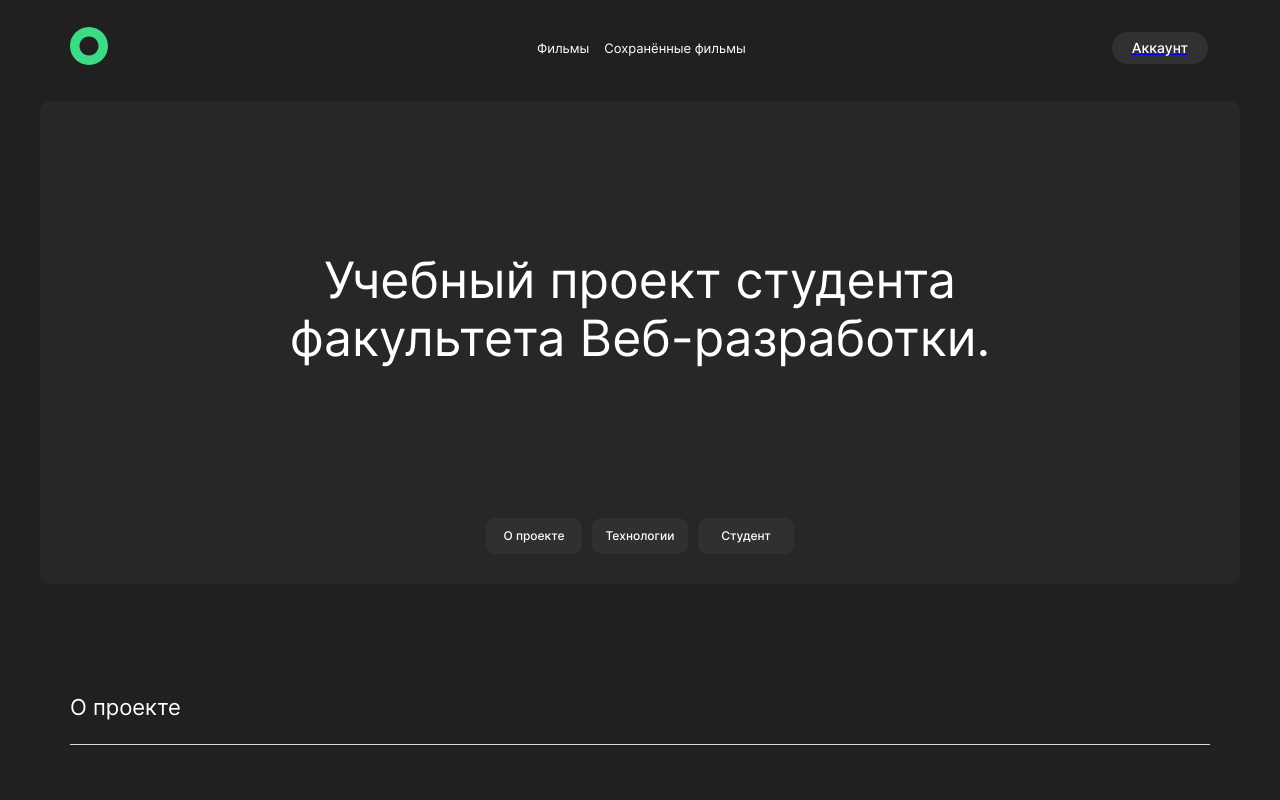
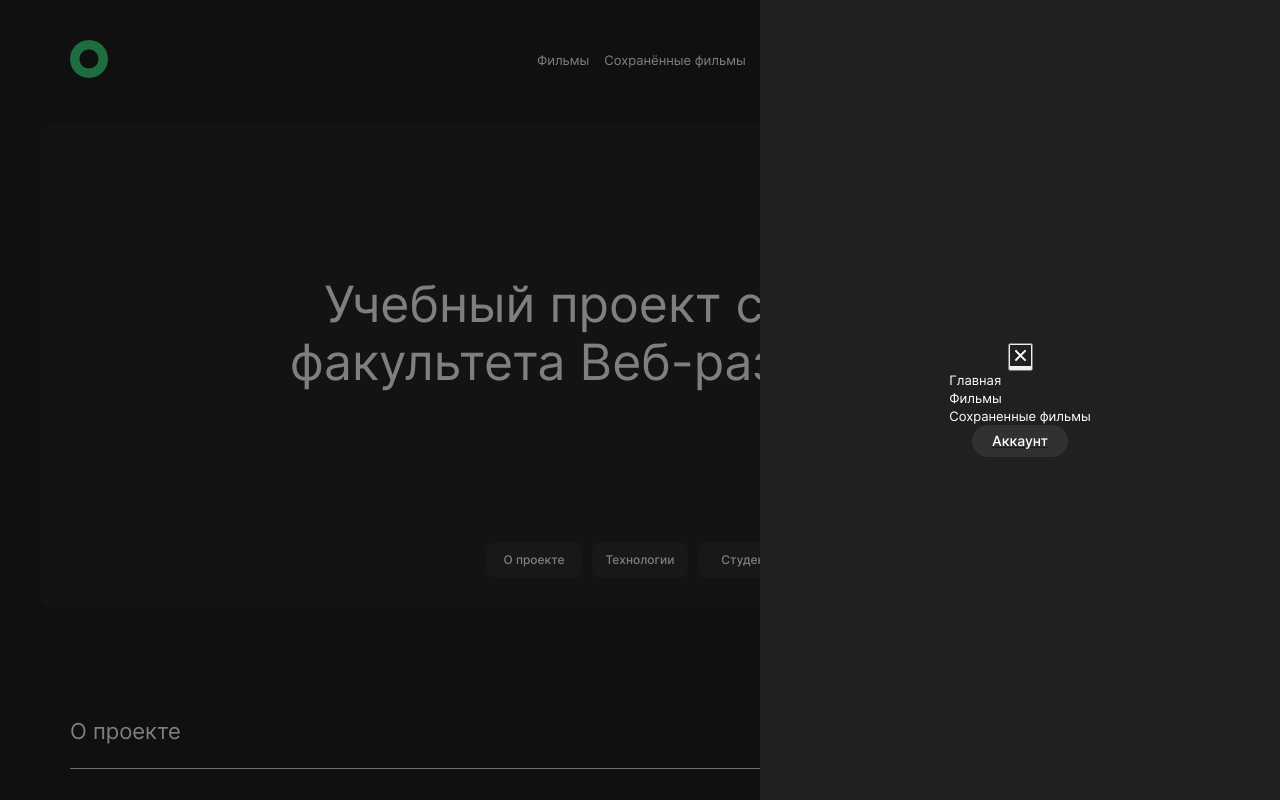
Before and after one commit to WhatsAppIT/movies-explorer-frontend, a React (Create React App) app: page / in a window 1280 px wide. Shown: the top 800 px of the page. Built offline with nearby package versions, Linux system fonts and the light colour scheme.

Commit message:
2220 16012024

```diff
--- a/src/components/App/App.js
+++ b/src/components/App/App.js
@@ -10,6 +10,7 @@ import Register from '../AuthComponents/Register/Register.js';
 import Movies from '../Movies/Movies.js';
 import SavedMovies from '../SavedMovies/SavedMovies.js';
 import Profile from '../AuthComponents/Profile/Profile.js';
+import PopupHeaderButton from '../PopupHeaderButton/PopupHeaderButton.js';
 import NotFound from '../NotFound/NotFound.js';
 import './App.css';
 import { api } from '../../utils/api.js';
@@ -20,15 +21,23 @@ function App() {
   const [IsRegistrate, setIsRegistrate] = React.useState(false);
   const [userEmail, setUserEmail] = React.useState('');
   const [currentUser, setCurrentUser] = React.useState({});
+  const [headerPopupOpen, setHeaderPopupOpen] = React.useState(false);
 
   const navigate = useNavigate();
 
-  function handleLogin(username, password) {
+  function handleHeaderButtonClick() {
+    setHeaderPopupOpen(true);
+  }
+  function closeAllPopups() {
+    setHeaderPopupOpen(false);
+  }
+
+  function handleLogin(email, password) {
     auth
-      .authorization(username, password)
+      .authorization(email, password)
       .then((res) => {
         setIsRegistrate(false);
-        setUserEmail(username);
+        setUserEmail(email);
         localStorage.setItem('jwt', res.token);
         setLoggedIn(true);
         navigate('/', { replace: true });
@@ -40,12 +49,12 @@ function App() {
       });
   }
 
-  function handleRegister(email, password) {
+  function handleRegister(username, email, password) {
     auth
-      .registration(email, password)
+      .registration(username, email, password)
       .then(() => {
         setIsRegistrate(true);
-        navigate('/signin', { replace: true });
+        navigate('/', { replace: true });
       })
       .catch((err) => {
         console.log(err);
@@ -83,12 +92,16 @@ function App() {
           path='/signup'
           element={<Register onRegister={handleRegister} />}
         />
-        <Route path='/' element={<Main />} />
+        <Route path='/' element={<Main isOpened={headerPopupOpen} />} />
         <Route path='/movies' element={<Movies />} />
         <Route path='/saved-movies' element={<SavedMovies />} />
         <Route path='/profile' element={<Profile />} />
         <Route path='*' element={<NotFound />} />
       </Routes>
+      <PopupHeaderButton
+        isOpen={handleHeaderButtonClick}
+        onClose={closeAllPopups}
+      />
     </div>
   );
 }
--- a/src/components/Header/Header.js
+++ b/src/components/Header/Header.js
@@ -6,14 +6,18 @@ import HeaderAuthorization from '../AuthComponents/HeaderAuthorization/HeaderAut
 import './Header.css';
 
 function Header(props) {
-  const { loggedIn } = props;
+  const { loggedIn, onClick } = props;
 
   return (
     <section className='header'>
       <Link to='/' className='header__logo'>
         <img src={logo} className='header__logo_img' alt='логотип' />
       </Link>
-      {loggedIn ? <HeaderAuthorization /> : <Navigation />}
+      {loggedIn ? (
+        <HeaderAuthorization />
+      ) : (
+        <Navigation headerPopupOpen={onClick} />
+      )}
     </section>
   );
 }
--- a/src/components/Main/Main.js
+++ b/src/components/Main/Main.js
@@ -9,10 +9,11 @@ import Footer from '../Footer/Footer.js';
 import Header from '../Header/Header.js';
 import './Main.css';
 
-function Main() {
+function Main(props) {
+  const { isOpened } = props;
   return (
     <>
-      <Header />
+      <Header onClick={isOpened} />
       <main className='main'>
         <Promo />
         {/* <NavTab /> */}
--- a/src/components/Movies/MoviesCard/MoviesCard.js
+++ b/src/components/Movies/MoviesCard/MoviesCard.js
@@ -8,7 +8,7 @@ function MoviesCard(props) {
 
   const [isSaved, setIsSaved] = React.useState(false);
 
-  function handleSave() {
+  function handleLikeMovie() {
     setIsSaved((saved) => !saved);
   }
 
@@ -34,7 +34,7 @@ function MoviesCard(props) {
           className={`card__image_save ${
             isSaved ? 'card__image_save_true' : 'card__image_save_false'
           }`}
-          onClick={handleSave}
+          onClick={handleLikeMovie}
         ></button>
       </div>
       <div className='card__info'>
--- a/src/components/Navigation/Navigation.css
+++ b/src/components/Navigation/Navigation.css
@@ -6,11 +6,15 @@
   display: none;
 }
 
-.navigation__button_320 {
+.navigation__button_popup {
   display: block;
   border: none;
   cursor: pointer;
   background-color: #202020;
+}
+
+.navigation__button_320 {
+  display: none;
 }
 
 .navigation__link:hover {
@@ -18,6 +22,10 @@
 }
 
 .navigation__button:hover {
+  opacity: 0.7;
+}
+
+.navigation__button_popup:hover {
   opacity: 0.7;
 }
 
@@ -52,10 +60,14 @@
   .navigation__link_active {
     text-decoration: solid;
     border: 2px;
-    color: #000000;
+    color: #ffffff;
   }
 
-  .navigation__button_1280 {
+  .navigation__button_popup {
+    display: none;
+  }
+
+  .navigation__button_320 {
     padding: 8px 20px 8px;
     border-radius: 20px;
     background-color: #313131;
@@ -67,8 +79,20 @@
     color: #ffffff;
     display: block;
   }
-  .navigation__button_320 {
-    display: none;
+  .navigation__button_320:hover {
+    opacity: 0.7;
+  }
+
+  .navigation__button_1280 {
+    margin: 0;
+    background-color: #313131;
+    border: none;
+    cursor: pointer;
+    font-size: 14px;
+    font-weight: 500;
+    line-height: 16px;
+    color: #ffffff;
+    display: block;
   }
 
   .navigation__profile_link {
--- a/src/components/Navigation/Navigation.js
+++ b/src/components/Navigation/Navigation.js
@@ -1,10 +1,13 @@
 import React from 'react';
 import { Link, NavLink } from 'react-router-dom';
 //import profileMenu from '../../images/profileMenu.svg';
+//import PopupHeaderButton from '../../components/PopupHeaderButton/PopupHeaderButton';
 import './Navigation.css';
 import logo320 from '../../images/icon320logo.svg';
 
-function Navigation() {
+function Navigation(props) {
+  const { headerPopupOpen } = props;
+  console.log(props);
   return (
     <section className='navigation'>
       <nav className='navigation__links'>
@@ -28,10 +31,16 @@ function Navigation() {
       <div className='navigation__profile'>
         <Link to='/profile' className='navigation__profile_link'>
           <button type='button' className='navigation__button_320'>
-            <img src={logo320} className='' />
+            <h3 className='navigation__button_1280'>Аккаунт</h3>
           </button>
-          <h3 className='navigation__button_1280'>Аккаунт</h3>
         </Link>
+        <button
+          type='button'
+          onClick={headerPopupOpen}
+          /*           className='navigation__button_popup' */
+        >
+          <img src={logo320} className='' />
+        </button>
       </div>
     </section>
   );
--- /dev/null
+++ b/src/components/PopupHeaderButton/PopupHeaderButton.css
@@ -0,0 +1,211 @@
+.headerPopup {
+  opacity: 1;
+  visibility: visible;
+  position: fixed;
+  left: 0;
+  top: 0;
+  width: 100%;
+  height: 100%;
+  background-color: rgba(0, 0, 0, 0.5);
+  display: flex;
+  align-items: center;
+  justify-content: center;
+  transition: 0.3s ease-in;
+}
+
+.headerPopup_opened {
+  opacity: 0;
+  visibility: hidden;
+}
+
+.headerPopup__container {
+  width: 100%;
+  height: 100%;
+  position: absolute;
+  top: 0;
+  display: flex;
+  flex-direction: column;
+  justify-content: center;
+  align-items: center;
+  background-color: #202020;
+  transition: right 0.5s linear;
+}
+
+.headerPopup__container_opened {
+  right: 0;
+}
+
+.headerPopup__close-button {
+  padding: 0;
+  margin: 0;
+}
+
+.headerPopup__close-button_img {
+  padding: 0;
+  margin: 0;
+  background-color: #202020;
+  border: none;
+  cursor: pointer;
+  width: 21px;
+  height: 21px;
+}
+
+.headerPopup__navigation {
+}
+
+.headerPopup__link {
+  padding: 0;
+  margin: 0;
+  font-size: 13px;
+  font-weight: 400;
+  line-height: 18px;
+  color: #ffffff;
+  text-decoration: none;
+  display: flex;
+  justify-content: space-between;
+}
+
+.headerPopup__link_active {
+  text-decoration: solid;
+  border: 2px;
+  color: #ffffff;
+}
+
+.headerPopup__profile_link {
+}
+
+.headerPopup__button_320 {
+  padding: 8px 20px 8px;
+  border-radius: 20px;
+  background-color: #313131;
+  border: none;
+  cursor: pointer;
+  font-size: 14px;
+  font-weight: 500;
+  line-height: 16px;
+  color: #ffffff;
+  display: block;
+}
+
+.headerPopup__button_320:hover {
+  opacity: 0.7;
+}
+
+.headerPopup__button_1280 {
+  margin: 0;
+  background-color: #313131;
+  border: none;
+  cursor: pointer;
+  font-size: 14px;
+  font-weight: 500;
+  line-height: 16px;
+  color: #ffffff;
+  display: block;
+}
+
+@media (min-width: 768px) {
+  .headerPopup {
+    visibility: hidden;
+    opacity: 0;
+    position: fixed;
+    left: 0;
+    top: 0;
+    width: 100%;
+    height: 100%;
+    background-color: rgba(0, 0, 0, 0.5);
+    display: flex;
+    align-items: center;
+    justify-content: center;
+    transition: 0.3s ease-in;
+  }
+
+  .headerPopup_opened {
+    opacity: 1;
+    visibility: visible;
+  }
+
+  .headerPopup__container {
+    max-width: 520px;
+    height: 100%;
+    position: absolute;
+    top: 0;
+    display: flex;
+    flex-direction: column;
+    justify-content: center;
+    align-items: center;
+    background-color: #202020;
+    transition: right 0.5s linear;
+  }
+
+  .headerPopup__container_opened {
+    right: 0;
+  }
+
+  .headerPopup__close-button {
+    padding: 0;
+    margin: 0;
+  }
+
+  .headerPopup__close-button_img {
+    padding: 0;
+    margin: 0;
+    background-color: #202020;
+    border: none;
+    cursor: pointer;
+    width: 21px;
+    height: 21px;
+  }
+
+  .headerPopup__navigation {
+  }
+
+  .headerPopup__link {
+    padding: 0;
+    margin: 0;
+    font-size: 13px;
+    font-weight: 400;
+    line-height: 18px;
+    color: #ffffff;
+    text-decoration: none;
+    display: flex;
+    justify-content: space-between;
+  }
+
+  .headerPopup__link_active {
+    text-decoration: solid;
+    border: 2px;
+    color: #ffffff;
+  }
+
+  .headerPopup__profile_link {
+  }
+
+  .headerPopup__button_320 {
+    padding: 8px 20px 8px;
+    border-radius: 20px;
+    background-color: #313131;
+    border: none;
+    cursor: pointer;
+    font-size: 14px;
+    font-weight: 500;
+    line-height: 16px;
+    color: #ffffff;
+    display: block;
+  }
+
+  .headerPopup__button_320:hover {
+    opacity: 0.7;
+  }
+
+  .headerPopup__button_1280 {
+    margin: 0;
+    background-color: #313131;
+    border: none;
+    cursor: pointer;
+    font-size: 14px;
+    font-weight: 500;
+    line-height: 16px;
+    color: #ffffff;
+    display: block;
+  }
+}
--- /dev/null
+++ b/src/components/PopupHeaderButton/PopupHeaderButton.js
@@ -0,0 +1,63 @@
+import React from 'react';
+import { Link, NavLink } from 'react-router-dom';
+import Navigation from '../Navigation/Navigation';
+import './PopupHeaderButton.css';
+import logo320 from '../../images/icon320logo.svg';
+import closeButton from '../../images/closeButton.svg';
+
+function PopupHeaderButton(props) {
+  const { isOpen, onClose } = props;
+
+  return (
+    <div className={isOpen ? 'headerPopup headerPopup_opened' : 'headerPopup'}>
+      <div
+        className={
+          isOpen
+            ? 'headerPopup__container headerPopup__container_opened'
+            : 'headerPopup__container'
+        }
+      >
+        <button
+          className='headerPopup__close-button'
+          onClick={onClose}
+          type='button'
+        >
+          <img className='headerPopup__close-button_img' src={closeButton} />
+        </button>
+        <nav className='headerPopup__navigation'>
+          <NavLink
+            to='/'
+            className={({ isActive }) =>
+              `headerPopup__link ${isActive ? 'headerPopup__link_active' : ''}`
+            }
+          >
+            Главная
+          </NavLink>
+          <NavLink
+            to='/movies'
+            className={({ isActive }) =>
+              `headerPopup__link ${isActive ? 'headerPopup__link_active' : ''}`
+            }
+          >
+            Фильмы
+          </NavLink>
+          <NavLink
+            to='/saved-movies'
+            className={({ isActive }) =>
+              `headerPopup__link ${isActive ? 'headerPopup__link_active' : ''}`
+            }
+          >
+            Сохраненные фильмы
+          </NavLink>
+        </nav>
+        <Link to='/profile' className='headerPopup__profile_link'>
+          <button type='button' className='headerPopup__button_320'>
+            <h3 className='headerPopup__button_1280'>Аккаунт</h3>
+          </button>
+        </Link>
+      </div>
+    </div>
+  );
+}
+
+export default PopupHeaderButton;
```
Also changed, not shown: src/components/AuthComponents/Login/Login.js (+16 -3 lines), src/components/AuthComponents/Register/Register.js (+19 -3 lines), src/components/Movies/MoviesCardList/MoviesCardList.css (+21 -0 lines), src/components/Movies/MoviesCardList/MoviesCardList.js (+14 -1 lines), src/images/closeButton.svg (added).
